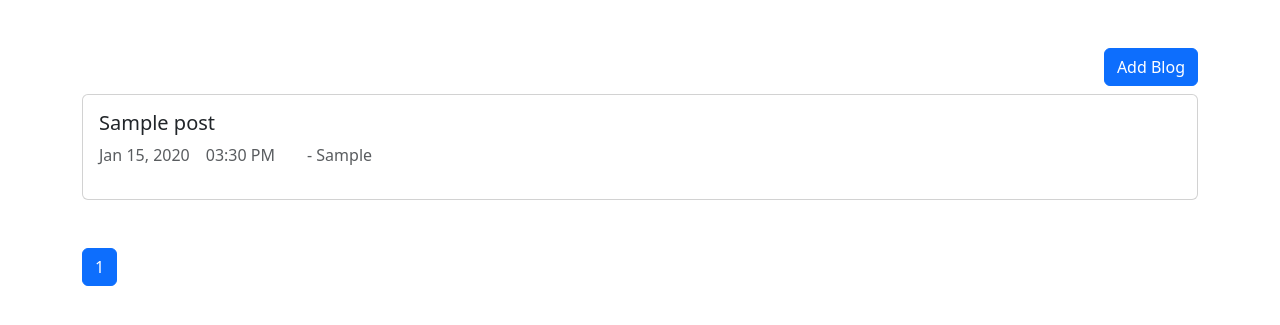
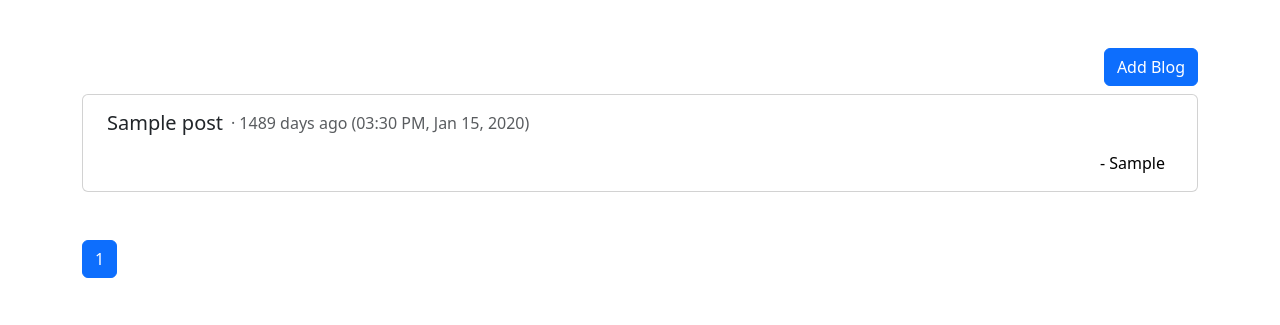
Before and after one commit to aalishgadhiya/django_blog_app, a Django app: page /blog/all in a window 1280 px wide. Shown: the part 56-381 px from the top of the page. Run offline with Django 5.2, Linux system fonts and the light colour scheme; a user stored in the database is signed in; tables that the repository leaves empty hold one stand-in row (values such as "Sample post").

Commit message:
convert utc to ist time and change comment layout and start comment edit

```diff
--- /dev/null
+++ b/blog_app/templatetags/custom_filters.py
@@ -0,0 +1,36 @@
+from django import template
+from django.template.defaultfilters import timesince
+from utils import getCustomtimesince,convert_utc_to_ist,date_time_format
+
+register = template.Library()
+
+@register.filter
+def custom_timesince(value):
+   return getCustomtimesince(value)
+
+
+
+@register.filter
+def custom_timezone(value):
+   ist_date,ist_time =  convert_utc_to_ist(value,input_format='%b %d, %Y %I:%M %p')
+   return {'ist_date':ist_date,'ist_time':ist_time}
+
+
+@register.filter
+def custom_date_time_formate(value):
+    return date_time_format(value)
+
+
+
+@register.filter
+def first_char(value):
+   if value:
+      return value[0]
+   else:
+      return ''
+
+
+@register.filter
+def find_length(value):
+   length = value
+   return len(length)
--- a/blog_app/urls.py
+++ b/blog_app/urls.py
@@ -1,12 +1,14 @@
 from django.urls import path,include
-from .views import IndexPage , All_blog_page,blog_detail_page,All_bloggers_page,blogger_detail_page,Login_page,Register_page,Logout_page
+from .views import IndexPage , All_blog_page,blog_detail_page,All_bloggers_page,blogger_detail_page,Login_page,Register_page,Logout_page,CreateBlogView,AddCommentView
 from blog_app import views
 
 urlpatterns = [
     path('', IndexPage.as_view(),name='home'),
     path('blog/all', All_blog_page.as_view(),name='blog-all'),
+    path('blog/create-blog', CreateBlogView.as_view(),name='create-blog'),
     path('blog/bloggers', All_bloggers_page.as_view(),name='blog-bloggers'),
     path('blogdetail/<blogId>', blog_detail_page.as_view(),name='blog-detail'),
+    path('blogdetail/<blogId>/add-comment', AddCommentView.as_view(),name='add-comment'),
     path('blog-app/login', Login_page.as_view(),name='login'),
     path('blog-app/register', Register_page.as_view(),name='register'),
     path('blog-app/logout', Logout_page.as_view(),name='logout'),
--- a/blog_app/views.py
+++ b/blog_app/views.py
@@ -9,6 +9,7 @@ from django.utils.decorators import method_decorator
 from django.contrib import messages
 from django.views import View
 from django.utils import timezone
+from utils import SendResponse,getCustomtimesince,convert_utc_to_ist,date_time_format
 # import pytz
 
 
@@ -38,32 +39,6 @@ class All_blog_page(View):
         return render(request,'all_blogs.html',data)
 
 
-    def post(self,request):
-        blog_title = request.POST.get('blog_title')
-        blog_description = request.POST.get('blog_description')
-        blogger_instance = Bloggers.objects.get(user=request.user)
-        blog_post = Blog_posts.objects.create(
-            title = blog_title,
-            content = blog_description,
-            author = blogger_instance
-        )
-
-        india_timezone = timezone.get_default_timezone()
-        blog_post_date = blog_post.post_date.astimezone(india_timezone).strftime("%b %d, %Y")
-        blog_post_time = blog_post.post_date.astimezone(india_timezone).strftime("%I:%M %p")
-
-        return JsonResponse({
-            'success':True,
-            'blog_title':blog_title,
-            'blog_description':blog_description,
-            'user_name':blogger_instance.user.username.title(),
-            'post_date':blog_post_date,
-            'post_time':blog_post_time,
-            'blog_id':blog_post.id,
-            'author_id':blogger_instance.id,
-        })
-
-
 @method_decorator(login_required(login_url='/blog-app/login'),name='dispatch')
 class blog_detail_page(View):
     def get(self,request,blogId):
@@ -74,29 +49,6 @@ class blog_detail_page(View):
             'comments':comments,
         }
         return render(request,'blog_detail.html',data)
-
-
-    def post(self,request,blogId):
-        print('12345-----------------',blogId)
-        blog_data = Blog_posts.objects.get(id = blogId)
-        comment_text = request.POST.get('user_comment')
-        blogger_instance = Bloggers.objects.get(user=request.user)
-
-        if comment_text:
-            comment = Blog_comments.objects.create(
-                description = comment_text,
-                blog_post = blog_data,
-                user = blogger_instance,
-            )
-            print(comment_text)
-            # return redirect(f'/blogdetail/{blogId}')
-            comment_date = comment.comment_post_date.strftime("%b,%d %Y")
-            return JsonResponse({
-                'success':True,
-                'comment_text':comment_text,
-                'user_name':blogger_instance.user.username,
-                'comment_date':comment_date
-                })
 
 
 @method_decorator(login_required(login_url='/blog-app/login'),name='dispatch')
@@ -203,3 +155,64 @@ class Logout_page(View):
     def get(self,request):
         logout(request)
         return redirect('/blog-app/login')
+
+
+
+
+class CreateBlogView(View):
+    def post(self,request):
+       blog_title = request.POST.get('blog_title')
+       blog_description = request.POST.get('blog_description')
+       blogger_instance = Bloggers.objects.get(user=request.user)
+       blog_post = Blog_posts.objects.create(
+           title = blog_title,
+           content = blog_description,
+           author = blogger_instance
+       )
+
+
+
+       combined_string = date_time_format(blog_post.post_date)
+       ist_date, ist_time=  convert_utc_to_ist(combined_string)
+       customtimesince = getCustomtimesince(blog_post.post_date)
+
+       return SendResponse(200,{
+           'success':True,
+           'blog_title':blog_title,
+           'blog_description':blog_description,
+           'user_name':blogger_instance.user.username.title(),
+           'post_date':ist_date,
+           'post_time':ist_time,
+           'customtimesince':customtimesince,
+           'blog_id':blog_post.id,
+           'author_id':blogger_instance.id,
+       })
+
+
+
+
+class AddCommentView(View):
+    def post(self,request,blogId):
+        print('blogId-blogId-blogId=-----------------',blogId)
+        blog_data = Blog_posts.objects.get(id = blogId)
+        comment_text = request.POST.get('user_comment')
+        blogger_instance = Bloggers.objects.get(user=request.user)
+
+        if comment_text:
+            comment = Blog_comments.objects.create(
+                description = comment_text,
+                blog_post = blog_data,
+                user = blogger_instance,
+            )
+            print(comment_text)
+            # return redirect(f'/blogdetail/{blogId}')
+            comment_date = comment.comment_post_date.strftime("%b,%d %Y")
+            customtimesince = getCustomtimesince(comment.comment_post_date)
+
+            return SendResponse(200,{
+                'success':True,
+                'comment_text':comment_text,
+                'user_name':blogger_instance.user.username,
+                'comment_date':comment_date,
+                'customtimesince':customtimesince
+                })
--- a/django_blog_demo/settings.py
+++ b/django_blog_demo/settings.py
@@ -121,7 +121,7 @@ AUTH_PASSWORD_VALIDATORS = [
 
 LANGUAGE_CODE = 'en-us'
 
-TIME_ZONE = 'Asia/Kolkata'
+TIME_ZONE = 'UTC'
 
 USE_I18N = True
 
--- a/static/reload_data.js
+++ b/static/reload_data.js
@@ -2,18 +2,43 @@ $(document).ready(function () {
    console.log('-------------------------------', $);
    // add-comment--------------------
    let blog_id = $('#blogDetailContainer').data('blog-id')
+   let username = $('#blogDetailContainer').data('user-name')
    $('#comment_form').submit(function (e) {
       e.preventDefault()
       $.ajax({
          type: "POST",
-         url: `/blogdetail/${blog_id}`,
+         url: `/blogdetail/${blog_id}/add-comment`,
          data: $('#comment_form').serialize(),
          success: function (response) {
-            console.log(response.comment_text);
             if (response.success) {
-               let new_comment = `<hr><p>${response.comment_text}- ${response.user_name} - ${response.comment_date}</p>`
+               console.log('-------------comment-------------',response.comment_text);
+               let new_comment = `
+               <div class='d-flex'>
+               <div class='rounded-circle  d-flex justify-content-center align-items-center mt-2 mx-2' style='height: 50px; width: 50px; background-color:#D3D3D3'><h4 class='pt-2'>${response.user_name.charAt(0).toUpperCase()}</h4></div>
+               <div class="media mb-4 card shadow-sm p-3 col-10">
+                 <div class="media-body">
+                 <div class='d-flex'>
+                     <h5 class="mt-0">${response.user_name}</h5>
+                     <p class='text-muted px-1'>&#183;</p>
+                     <p class='text-muted'>${response.customtimesince}</p>
+                 </div>
+                 <div class='d-flex'>
+                     <p class='comment-content'>${response.comment_text.length > 100 ? response.comment_text.slice(0.100):response.comment_text}</p>
+                     <p class="comment-full" style="display: none;">{{comment.description}}</p>
+                 </div>
+                 ${response.comment_text.length > 100?`<h5 class='show-more-btn text-black btn btn-link mt-0 pt-0 text-decoration-none' style='font-weight: bold;'>...Show more</h5>`:``}
+                   <div class="d-flex justify-content-between align-items-center">
+                     <small class="text-muted">Commented on ${response.comment_date}</small>
+                      ${username == response.user_name ? `<button type="button" class="btn btn-sm btn-outline-primary">Edit</button>` : ``}
+                   </div>
+                 </div>
+               </div>
+             </div>
+               `
+               if ($('#commentsContainer').is(':empty')) {
+                  $('#no_comments').hide();
+              }
                $('#commentsContainer').prepend(new_comment);
-
                $('#user_comment').val('');
             }
          }
@@ -27,24 +52,29 @@ $(document).ready(function () {
       if (Validation()) {
          $.ajax({
             type: "POST",
-            url: "/blog/all",
+            url: "/blog/create-blog",
             data: $('#addBlogForm').serialize(),
             success: function (response) {
                if (response.success) {
                   let new_blog_post = `
                <div class="col-12 mb-5">
                    <div class="card">
-                       <div class="card-body">
-                        <a href="/blogdetail/${response.blog_id}" class='text-decoration-none'> <p class="h5 text-dark">${response.blog_title}</p></a>
-                        <div class='d-flex'>
-                            <p class='text-muted'>${response.post_date}</p>
-                            <p class='text-muted px-3'>${response.post_time}</p>
-                            <a href="/bloggerdetail/${response.author_id}" class='text-decoration-none'> <p class='text-muted px-3'>- ${response.user_name}</p> </a>
+                       <div class="card-body pb-0">
+                       <div class='d-flex'>
+                          <a href="/blogdetail/${response.blog_id}" class='text-decoration-none'> <p class="h5 text-dark text-truncate mx-2" style="max-width: 800px;">${response.blog_title}</p></a>
+                          <p class='text-muted'>&#183;</p>
+                          <p class='text-muted mx-1'>${response.customtimesince}</p>
+                          <p class='text-muted'>(${response.post_time},</p>
+                          <p class='text-muted mx-1'>${response.post_date})</p>
+                        </div>
+                        <div class='d-flex justify-content-end'>
+                            <a href="/bloggerdetail/${response.author_id}" class='text-decoration-none'> <p class='text-black px-3'>- ${response.user_name}</p> </a>
                         </div>
                        </div>
                    </div>
                </div>
-               `
+               `;
+
                   $('#blogPostContainer').prepend(new_blog_post);
 
                   $('#blogTitle').val('');
@@ -79,4 +109,18 @@ $(document).ready(function () {
    function ShowError(selector, message) {
       $(selector).html(`<h6 class="mt-1 text-danger">${message}</h6>`);
    }
+
+   $('.show-more-btn').on('click', function() {
+      var commentContent = $(this).parent().find('.comment-content');
+      var commentFull = $(this).parent().find('.comment-full');
+      if (commentContent.is(':visible')) {
+          commentContent.hide();
+          commentFull.show();
+          $(this).text('Show less');
+      } else {
+          commentContent.show();
+          commentFull.hide();
+          $(this).text('...Show more');
+      }
+  });
 });
--- a/templates/all_blogs.html
+++ b/templates/all_blogs.html
@@ -1,4 +1,5 @@
 {% extends "base.html" %}
+{% load custom_filters %}
 
 {% block content %}
 <!-- modal  -->
@@ -8,8 +9,7 @@
         <div class="modal-content">
             <div class="modal-header">
                 <h5 class="modal-title" id="exampleModalLabel">Blog Post</h5>
-             <button type="button" class="btn-close" data-bs-dismiss="modal"
-                 aria-label="Close"></button>
+                <button type="button" class="btn-close" data-bs-dismiss="modal" aria-label="Close"></button>
             </div>
             <div class="modal-body">
                 <p class='text-muted'>Create Your Blog...</p>
@@ -17,20 +17,21 @@
                     {% csrf_token %}
                     <div class="form-group">
                         <label for="blogTitle">Title:</label>
-                    <input type="text" class="form-control" name='blog_title' id="blogTitle" pattern=".*\S+.*" title='please Enter Title'>
+                        <input type="text" class="form-control" name='blog_title' id="blogTitle" pattern=".*\S+.*"
+                            title='please Enter Title'>
                         <div class='errorBox' id='title_error'></div>
                     </div>
                     <div class="form-group mt-3">
                         <label for="blogDescription">Description:</label>
-                    <textarea class="form-control" id="blogDescription" name='blog_description'  rows="4"></textarea>
+                        <textarea class="form-control" id="blogDescription" name='blog_description' rows="4"></textarea>
                         <div class='errorBox' id='desc_error'></div>
                     </div>
-                <button type="submit" class="btn btn-primary mt-3">Create Blog</button>
-            </form>
             </div>
             <div class="modal-footer">
+                <button type="submit" class="btn btn-primary">Create Blog</button>
                 <button type="button" class="btn btn-secondary" data-bs-dismiss="modal">Close</button>
             </div>
+        </form>
         </div>
     </div>
 </div>
@@ -40,7 +41,7 @@
 <div class="container mt-5">
     <div class='row'>
         <div class='col-12 d-flex justify-content-end mb-2'>
-            <button class='btn btn-primary'  data-bs-toggle='modal' data-bs-target='#addBlogModal'>Add Blog</button>
+            <button class='btn btn-primary' data-bs-toggle='modal' data-bs-target='#addBlogModal'>Add Blog</button>
         </div>
     </div>
     <div class="row">
@@ -48,12 +49,22 @@
             {% for BlogData in blog_data %}
             <div class="col-12 mb-5">
                 <div class="card">
-                    <div class="card-body">
-                     <a href="/blogdetail/{{BlogData.id}}" class='text-decoration-none'> <p class="h5 text-dark">{{BlogData.title}}</p></a>
+                    <div class="card-body pb-0">
                         <div class='d-flex'>
-                         <p class='text-muted'>{{BlogData.post_date | date:"M d, Y"}}</p>
-                         <p class='text-muted px-3'>{{BlogData.post_date | time:"h:i A"}}</p>
-                         <a href="/bloggerdetail/{{BlogData.author.id}}" class='text-decoration-none'> <p class='text-muted px-3'>- {{BlogData.author | title}}</p> </a>
+                            <a href="/blogdetail/{{BlogData.id}}" class='text-decoration-none'>
+                                <p class="h5 text-dark text-truncate mx-2" style="max-width: 800px;">{{BlogData.title}}</p>
+                            </a>
+                            <p class='text-muted'>&#183;</p>
+                            <p class='text-muted mx-1'>{{BlogData.post_date | custom_timesince}}</p>
+                            {% with converted_datetime=BlogData.post_date|custom_date_time_formate|custom_timezone %}
+                              <p class='text-muted'>({{converted_datetime.ist_time}},</p>
+                              <p class='text-muted mx-1'>{{converted_datetime.ist_date }})</p>
+                            {% endwith %}
+                        </div>
+                        <div class='d-flex justify-content-end'>
+                            <a href="/bloggerdetail/{{BlogData.author.id}}" class='text-decoration-none'>
+                                <p class='text-black px-3'>- {{BlogData.author | title}}</p>
+                            </a>
                         </div>
                     </div>
                 </div>
@@ -68,7 +79,8 @@
                 </li>
                 {% endif %}
                 {% for n in total_page %}
-              <li class="page-item"><a class="page-link {% if blog_data.number == n %} active {% endif %}" href="/blog/all?page={{n}}">{{n}}</a></li>
+                <li class="page-item"><a class="page-link {% if blog_data.number == n %} active {% endif %}"
+                        href="/blog/all?page={{n}}">{{n}}</a></li>
                 {% endfor %}
                 {% if blog_data.has_next %}
                 <li class="page-item">
@@ -81,4 +93,4 @@
 
     </div>
 </div>
-{% endblock  %}
+{% endblock %}
```
Also changed, not shown: templates/blog_detail.html (+31 -7 lines), utils.py (added, +55 -0 lines), blog_app/templatetags/__init__.py (added). Lines whose indentation alone changed are shown as unchanged.
